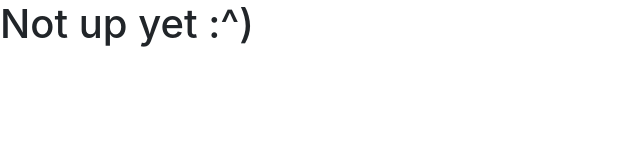
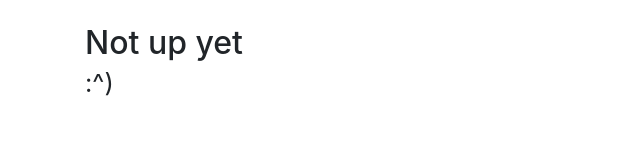
Before and after one commit to ChaoticWeg/tourney-creator, a website: page docs/index.html in a window 1280 px wide. Shown: the whole page, without its empty margins (0-640 px from the left). Drawn offline with nearby package versions, Linux system fonts and the light colour scheme.

Commit message:
add bootstrap stuff to dummy

```diff
--- a/docs/index.html
+++ b/docs/index.html
@@ -8,6 +8,10 @@
         <script src="https://stackpath.bootstrapcdn.com/bootstrap/4.1.3/js/bootstrap.min.js" integrity="sha384-ChfqqxuZUCnJSK3+MXmPNIyE6ZbWh2IMqE241rYiqJxyMiZ6OW/JmZQ5stwEULTy" crossorigin="anonymous"></script>
     </head>
     <body>
-        <h1>Not up yet :^)</h1>
+        <!-- TODO: navbar in header -->
+        <div class="my-4" id="top-spacer"></div>
+        <div class="container">
+            <h2>Not up yet <small><br/>:^)</small></h2>
+        </div>
     </body>
 </html>
```
